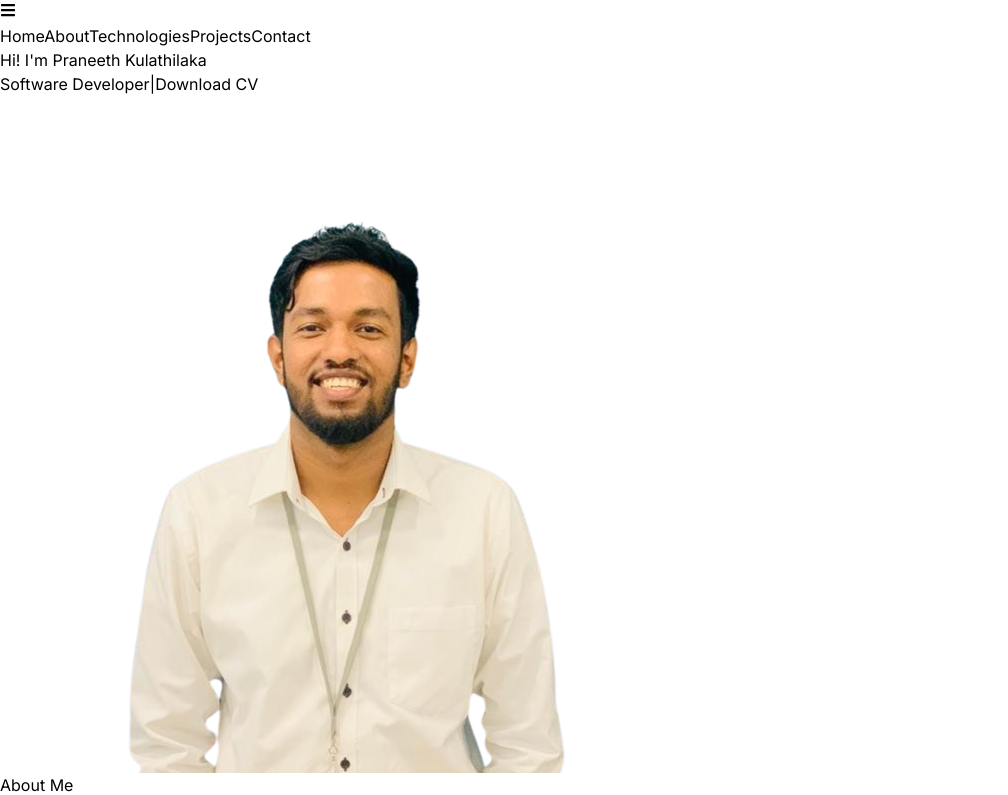
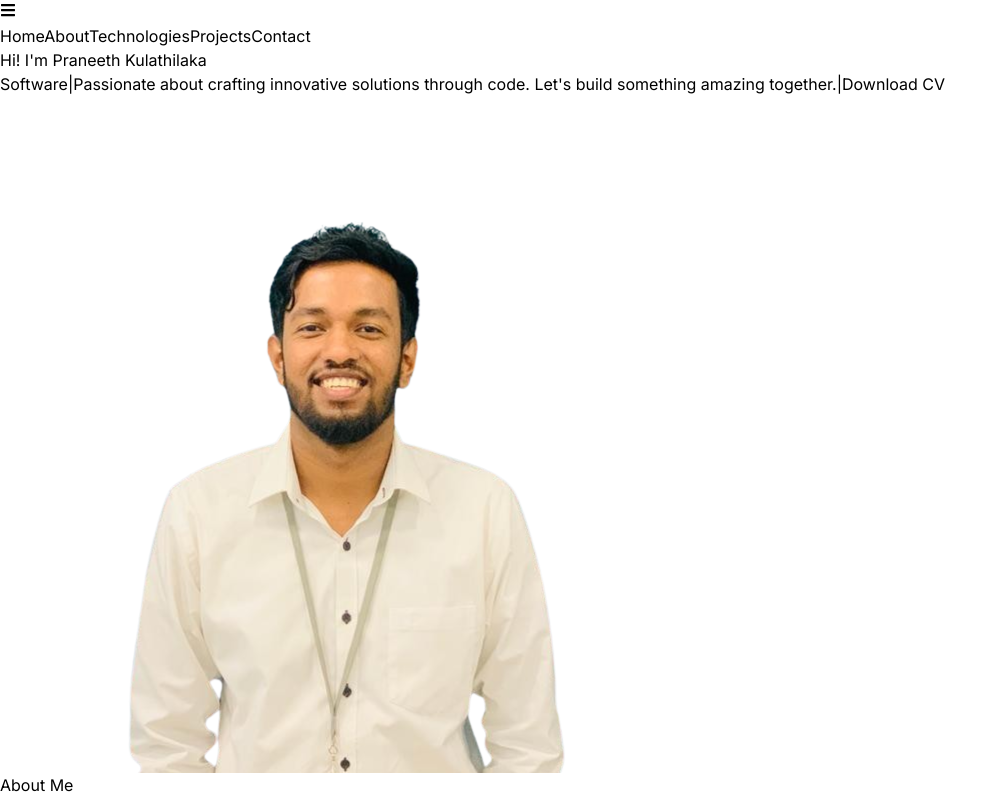
Before and after one commit to Praneeth-Kulathilaka/Personal_Portfolio, a React (Vite) app: page / in a window 1280 px wide. Shown: the top 795 px of the page, without its empty margins (0-1008 px from the left). Built offline with nearby package versions, Linux system fonts and the light colour scheme.

Commit message:
New Hero:

```diff
--- a/src/components/Hero.jsx
+++ b/src/components/Hero.jsx
@@ -16,53 +16,55 @@ const container = (delay) => ({
 
 const Hero = () => {
   return (
-    <div className='border-b border-neutral-900 h-screen pb-4 lg:mb-4'>
+    <div className='border-b border-neutral-900 h-full pb-24 lg:mb-4'>
         <div className='flex flex-wrap'>
-            <div className='w-full lg:w-1/2 space-x-2 py-6'>
+            <div className='w-full lg:w-1/2 space-x-2 py-14'>
                 <div className='flex flex-col items-center lg:items-start '>
                     <motion.h1
                         variants={container(0)}
                         initial="hidden"
                         animate="visible"
-                        className='pb-6 text-2xl font-thin tracking-tight lg:mt-12 lg:text-3xl'>
+                        className='pb-6 text-4xl font-thin tracking-tight lg:mt-12 lg:text-5xl'>
                             Hi! I'm Praneeth Kulathilaka
                     </motion.h1>
-                    {/* <motion.span
-                        variants={container(0.5)}
-                        initial="hidden"
-                        animate="visible"
-                        className='bg-gradient-to-r from-pink-300 via-slate-500 to-purple-500 bg-clip-text text-6xl pb-6 tracking-tight text-transparent'>Software Developer
-                    </motion.span> */}
                     <TypeAnimation
                          sequence={[
                             'Software Developer',
                             1000,
+                            ' ',
+                            1000,
                           ]}
                           wrapper="span"
                           speed={50}
-                          className='bg-gradient-to-r from-pink-300 via-slate-500 to-purple-500 bg-clip-text text-6xl pb-6 tracking-tight text-transparent'
+                          className='bg-gradient-to-r from-purple-900 to-pink-500 bg-clip-text text-6xl pb-1 tracking-tight text-transparent'
                           repeat={Infinity}
                     >
-
                     </TypeAnimation>
-                    {/* <motion.p
-                        variants={container(1)}
-                        initial="hidden"
-                        animate="visible"
-                        className='text-justify my-2 max-w-xl py-6 font-light tracking-tighter'>{HERO_CONTENT}
-                    </motion.p> */}
+                    <TypeAnimation
+                         sequence={[
+                            "Passionate about crafting innovative solutions through code. Let's build something amazing together.",
+                            500,
+                          ]}
+                          wrapper="span"
+                          speed={50}
+                          className='pb-6 text-xl font-thin tracking-tight lg:mt-0 lg:text-xl'
+                          repeat={Infinity}
+                    >
+                    </TypeAnimation>
                     <a href={cv} role='button' className='w-15 h-10 inline-flex items-center justify-center px-8 py-6 text-sm font-bold text-white transition-all duration-200 bg-primary-color rounded-3xl focus:outline-none focus:ring-2 focus:ring-offset-2 focus:ring-gray-900 bg-gradient-to-r from-purple-900 to-pink-500 border-4 border-white/100 hover:border-purple-600 hover:scale-105 hover:drop-shadow-xl'>Download CV</a>
                 </div>
             </div>
-            <div className='w-full lg:w-1/2 lg:top-0 bg-zinc-400/60 lg:h-full'>
-                <div className='flex justify-center lg:py-0 h-96 '>
+            <div className='relative rounded-full w-full lg:w-1/2 lg:top-0'>
+                <div className='flex justify-center lg:pb-0 h-96 '>
                     <motion.img
+                        className='rounded-full border-4 border-purple-600/70'
                         initial={{ x:100, opacity:0 }}
                         animate={{ x:0, opacity:1 }}
                         transition={{ duration:1, delay:1.2 }}
                         src={prophoto}
                         alt="Praneeth Kulathilaka"
                     />
+
                 </div>
             </div>
         </div>
--- a/src/components/Projects.jsx
+++ b/src/components/Projects.jsx
@@ -11,7 +11,7 @@ const Projects = () => {
             transition={{ duration: 0.5, }}
             className='my-20 text-center text-4xl'>Projects</motion.h1>
 
-            <div className='grid grid-flow-col grid-cols-2 grid-rows-2'>
+            <div className='grid grid-flow-col grid-cols-3'>
                 {PROJECTS.map((project,index)=>(
                     <div key={index} className='mb-8 lg:justify-between'>
                         {/* <motion.div
```
